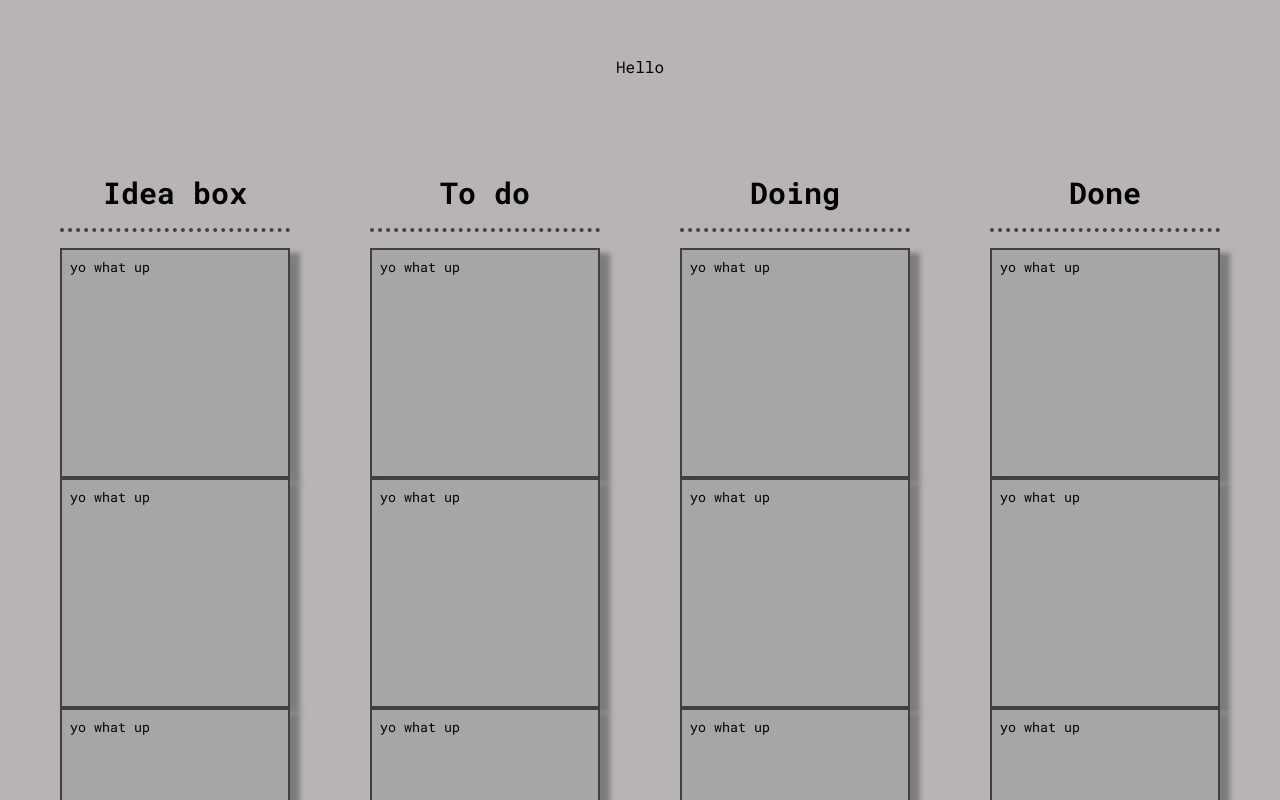
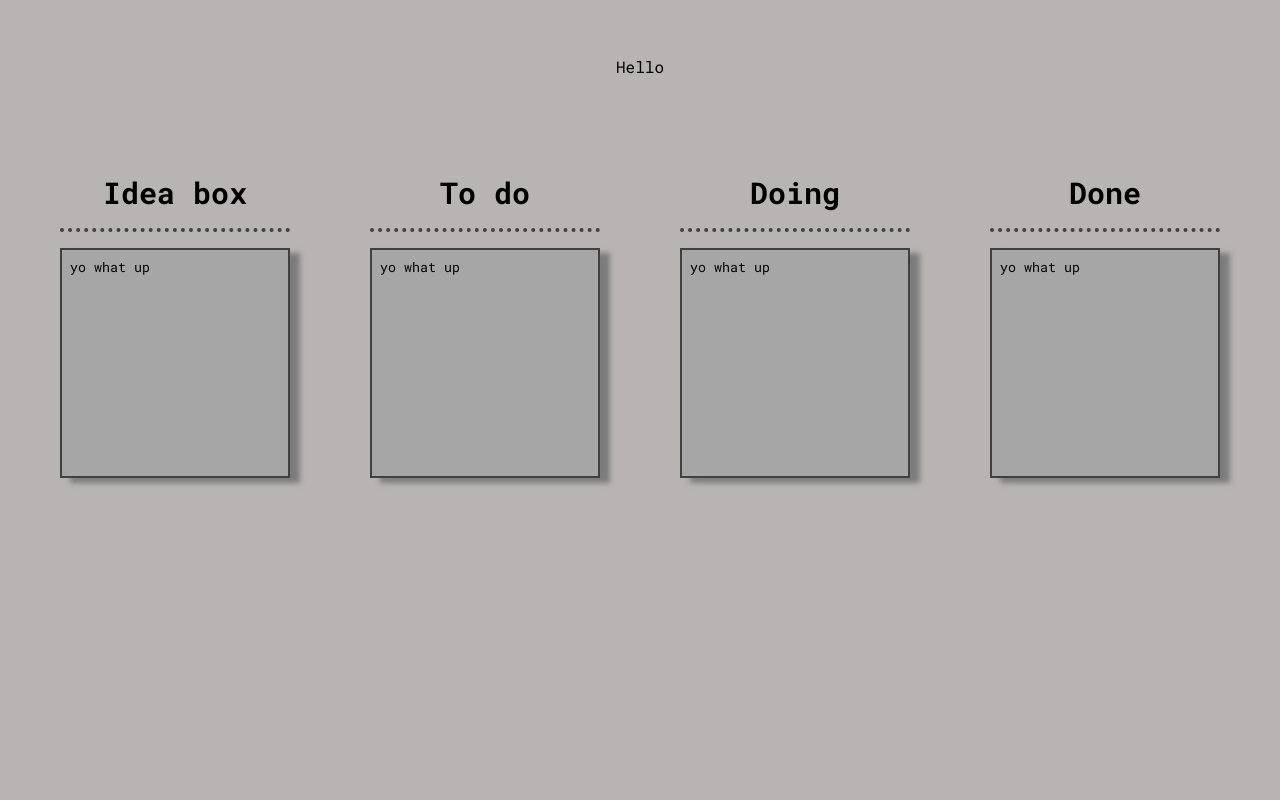
Before and after one commit to sighmoan/masaban-react, a React (Vite) app: page / in a window 1280 px wide. Shown: the top 800 px of the page. Built offline with nearby package versions, Linux system fonts and the light colour scheme.

Commit message:
use the inbuilt drag and drop api to move cards betwixt columns

```diff
--- a/src/Board.tsx
+++ b/src/Board.tsx
@@ -1,15 +1,31 @@
 import { useState } from "react";
 import Column from "./Column.tsx";
-import Card from "./Card.tsx";
 
 const Board = () => {
+  const [liftedCard, setLiftedCard] = useState(null);
   return (
     <>
       <div className="grid-container" id="grid-container">
-        <Column columnTitle="Idea box" />
-        <Column columnTitle="To do" />
-        <Column columnTitle="Doing" />
-        <Column columnTitle="Done" />
+        <Column
+          liftedCard={liftedCard}
+          cardLiftHandler={setLiftedCard}
+          columnTitle="Idea box"
+        />
+        <Column
+          liftedCard={liftedCard}
+          cardLiftHandler={setLiftedCard}
+          columnTitle="To do"
+        />
+        <Column
+          liftedCard={liftedCard}
+          cardLiftHandler={setLiftedCard}
+          columnTitle="Doing"
+        />
+        <Column
+          liftedCard={liftedCard}
+          cardLiftHandler={setLiftedCard}
+          columnTitle="Done"
+        />
       </div>
     </>
   );
--- a/src/Card.tsx
+++ b/src/Card.tsx
@@ -10,7 +10,9 @@ type Vector2d = {
   y: number;
 };
 
-const Card = () => {
+const Card = (props) => {
+  const cardLiftHandler = props.cardLiftHandler;
+  const liftedCard = props.liftedCard;
   const [cardVector, setCardVector]: [
     cardVector: CardVector,
     setCardVector: (cv: CardVector) => void
@@ -41,22 +43,15 @@ const Card = () => {
   return (
     <>
       <textarea
+        draggable="true"
+        onDragStart={(event) => {
+          cardLiftHandler(event.target);
+          console.log("setting lifted card to " + event.target);
+        }}
+        onDragOver={(event) => {
+          event.preventDefault();
+        }}
         ref={ref}
-        onMouseDown={(event) => {
-          console.log("a mousedown event happened");
-          translateOrigin.current.x = event.pageX;
-          console.log(event.pageX);
-          translateOrigin.current.y = event.pageY;
-
-          document.addEventListener("mousemove", followMousePointer, {
-            signal: abortController.signal,
-          });
-        }}
-        onMouseUp={() => {
-          console.log("yo");
-          abortController.abort();
-          setAbortController(new AbortController());
-        }}
         style={{
           gridColumnStart: cardVector.gridColumnStart,
           translate: translateString,
--- a/src/Column.tsx
+++ b/src/Column.tsx
@@ -1,14 +1,33 @@
 import Card from "./Card.tsx";
 
-const Column = ({ columnTitle }: { columnTitle: string }) => {
+const Column = (props) => {
+  const columnTitle = props.columnTitle;
+  const setLiftedCardHandler = props.cardLiftHandler;
+  const liftedCard = props.liftedCard;
+
   return (
     <>
       <div className="column">
         <h4 className="grid__column-title">{columnTitle}</h4>
-        <div className="grid__column-flexbox">
-          <Card />
-          <Card />
-          <Card />
+        <div
+          className="grid__column-flexbox"
+          onDragOver={(event) => {
+            event.preventDefault();
+          }}
+          onDrop={(event) => {
+            console.log("drop it like it's hot");
+            if (event.currentTarget.className == "grid__column-flexbox") {
+              console.log("you are dragging over me " + event.currentTarget);
+
+              liftedCard.parentNode.removeChild(liftedCard);
+              event.currentTarget.appendChild(liftedCard);
+            }
+          }}
+        >
+          <Card
+            liftedCard={props.liftedCard}
+            cardLiftHandler={setLiftedCardHandler}
+          />
         </div>
       </div>
     </>
--- a/src/index.css
+++ b/src/index.css
@@ -69,6 +69,7 @@
 .grid__column-flexbox {
   display: flex;
   flex-direction: column;
+  min-height: 800px;
 }
 
 /*# sourceMappingURL=index.css.map */
--- a/src/index.scss
+++ b/src/index.scss
@@ -71,4 +71,5 @@
 .grid__column-flexbox {
   display: flex;
   flex-direction: column;
+  min-height: 800px;
 }
```
Also changed, not shown: 1 other file (tests, documents, lock files or other folders).
